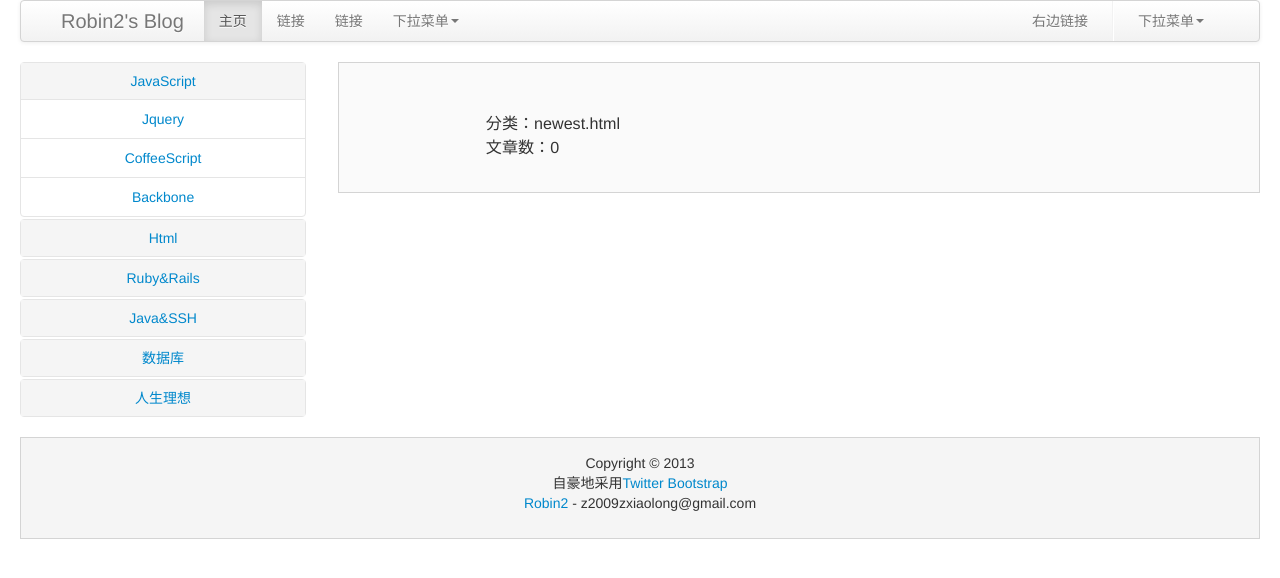
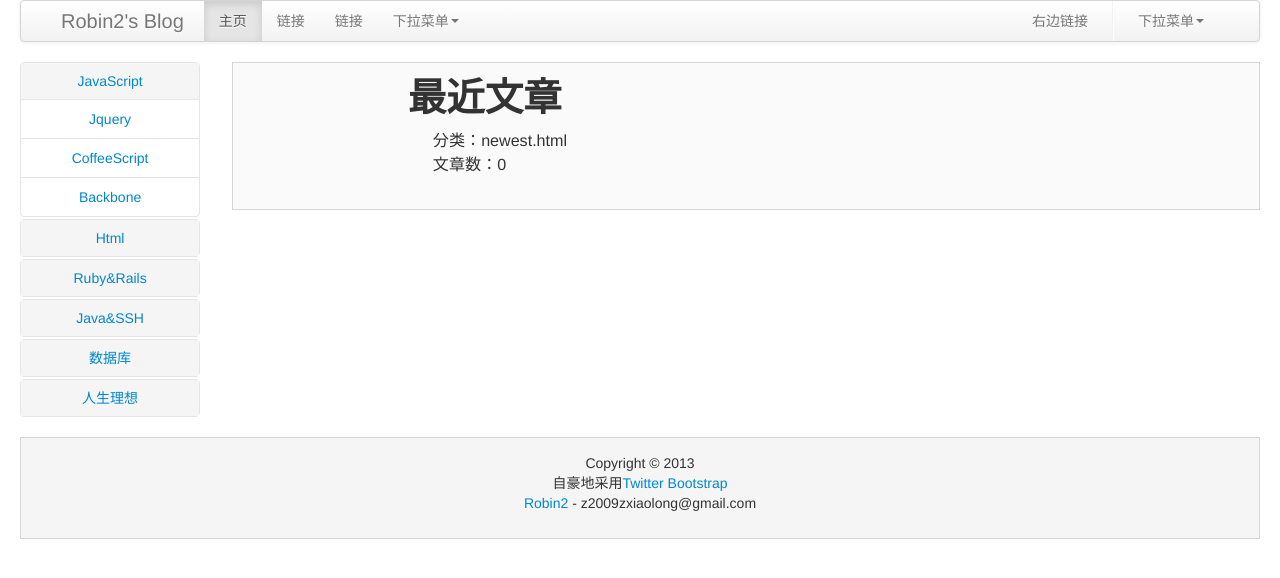
Before and after one commit to agilejzl/agilejzl.github.io, a Jekyll site: the page built from newest.html, in a window 1280 px wide. Shown: the top 578 px of the page. Built offline with Jekyll 4.4.1, drawn with Linux system fonts in a browser that asks for light colours; Markdown is read by kramdown in place of the engine named in the settings.

Commit message:
modify potal page

```diff
--- a/_layouts/default.html
+++ b/_layouts/default.html
@@ -94,7 +94,7 @@
       </div>
     </div>
     <div class="row-fluid">
-      <div class="span3 left-nav">
+      <div class="span2 left-nav">
 
         <div class="accordion" id="accordion2">
           <div class="accordion-group">
@@ -202,7 +202,7 @@
         </div>
 
       </div>
-      <div class="span9 main-content">
+      <div class="span10 main-content">
         <div class="site">
           {{ content }}
         </div>
--- a/assets/css/main.css
+++ b/assets/css/main.css
@@ -60,7 +60,7 @@ ul.posts span {
   font-size: 115%;
   text-align: justify;
   width: 42em;
-  margin: 3em auto 2em;
+  margin: 15px auto 15px;
   line-height: 1.5em; }
 
 .site .header a {
--- a/backbone.html
+++ b/backbone.html
@@ -1,5 +1,5 @@
 ---
 layout: category
 name: backbone
-hero-title: Backbone文章
+hero_title: Backbone文章
 ---
--- a/newest.html
+++ b/newest.html
@@ -1,5 +1,5 @@
 ---
 layout: category
 name: newest
-hero-title: 最近文章
+hero_title: 最近文章
 ---
```
